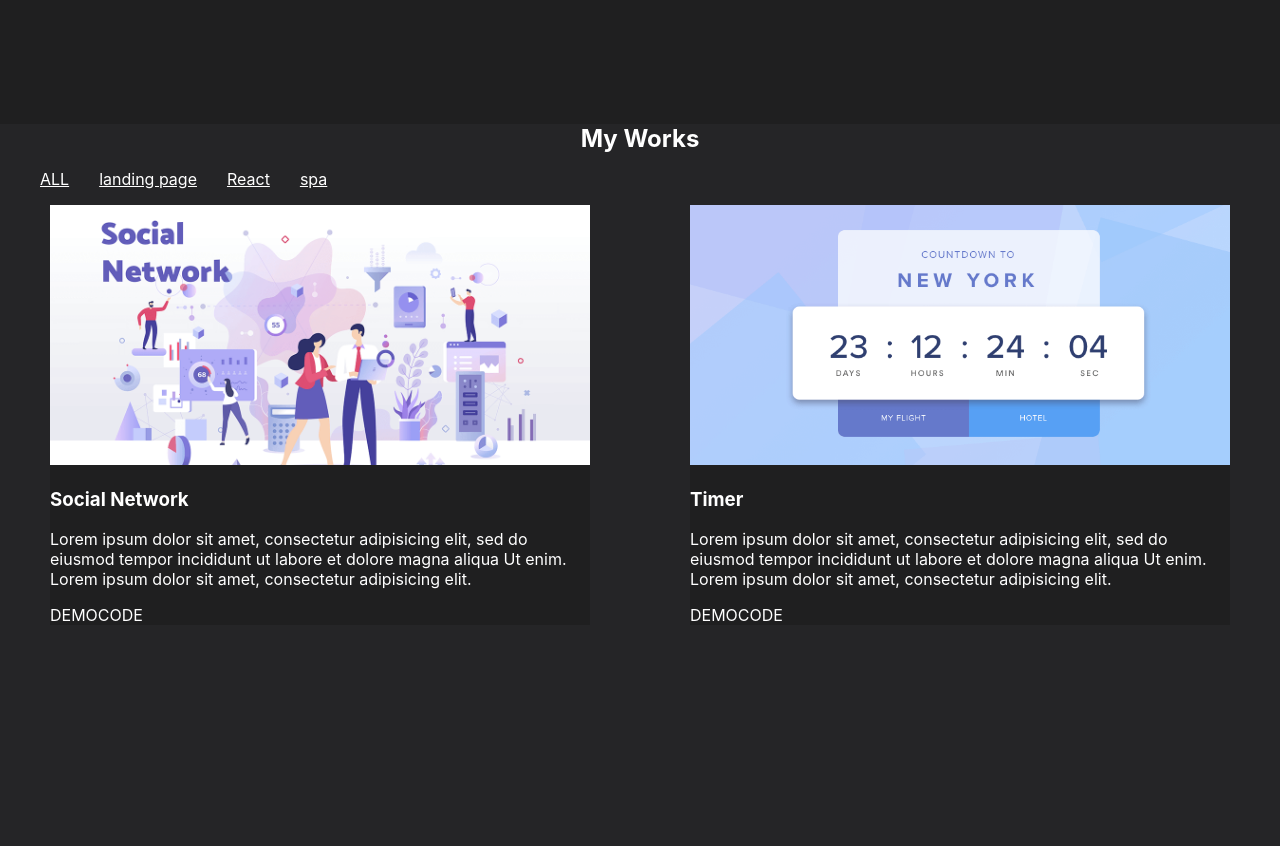
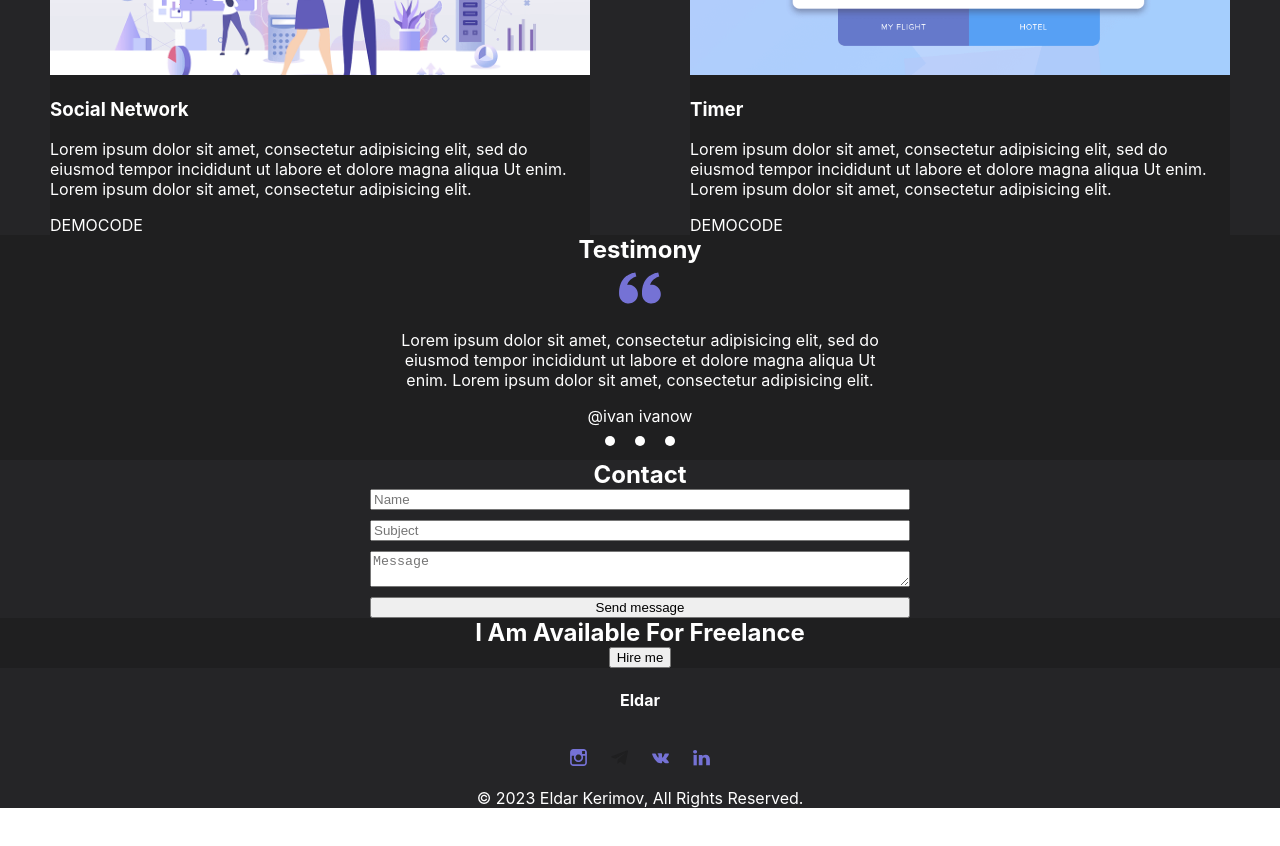
Before and after one commit to ssdsldd/portfolio, a React app: page / in a window 1280 px wide. Shown: the part 1160-2006 px from the top of the page. After the commit the page ends 1968 px from the top, so only its background shows below. Built offline with nearby package versions, Linux system fonts and the light colour scheme.

Commit message:
make all section

```diff
--- a/src/App.tsx
+++ b/src/App.tsx
@@ -4,6 +4,10 @@ import { Header } from './layouts/header/Header';
 import { Main } from './layouts/sections/main/Main';
 import { Skills } from './layouts/sections/skills/Skills';
 import { Works } from './layouts/sections/works/Works';
+import { Testimony } from './layouts/sections/testimony/Testimony';
+import { Contact } from './layouts/sections/contact/Contact';
+import { Slogan } from './layouts/sections/slogan/Slogan';
+import { Footer } from './layouts/sections/footer/Footer';
 
 
 function App() {
@@ -13,6 +17,10 @@ function App() {
             <Main/>
             <Skills/>
             <Works/>
+            <Testimony/>
+            <Contact/>
+            <Slogan/>
+            <Footer/>
         </div>
     );
 }
--- /dev/null
+++ b/src/components/Button.tsx
@@ -0,0 +1,6 @@
+import React from "react";
+import styled from "styled-components";
+
+export const Button = styled.button`
+
+`
--- /dev/null
+++ b/src/components/slider/Slider.tsx
@@ -0,0 +1,50 @@
+import React from "react";
+import styled from "styled-components";
+
+export const Slider = () => {
+    return (
+        <StyledSlider>
+            <Slide>
+                <SlideText>Lorem ipsum dolor sit amet, consectetur adipisicing elit, sed do eiusmod tempor incididunt ut labore et dolore magna aliqua Ut enim. Lorem ipsum dolor sit amet, consectetur adipisicing elit.</SlideText>
+                <SlideName>@ivan ivanow</SlideName>
+            </Slide>
+            <Pagination>
+                <span></span>
+                <span></span>
+                <span></span>
+            </Pagination>
+        </StyledSlider>
+    )
+}
+
+const StyledSlider = styled.div`
+    max-width: 500px;
+    text-align: center;
+    display: flex;
+    flex-direction: column;
+    align-items: center;
+`
+
+const Slide = styled.div`
+
+`
+
+
+const SlideName = styled.span`
+
+`
+
+const SlideText = styled.p`
+
+`
+
+const Pagination = styled.div`
+    span {
+        display: inline-block;
+        background-color: #fff;
+        width: 10px;
+        height: 10px;
+        border-radius: 50%;
+        margin: 10px;
+    }
+`
--- /dev/null
+++ b/src/layouts/sections/contact/Contact.tsx
@@ -0,0 +1,36 @@
+import React from "react";
+import styled from "styled-components";
+import { StyledTitle } from "../../../components/StyledTitle";
+import { Button } from "../../../components/Button";
+
+
+export const Contact = () => {
+    return (
+        <StyledContact>
+            <StyledTitle>Contact</StyledTitle>
+            <StyledForm>
+                <StyledField placeholder="Name"/>
+                <StyledField placeholder="Subject"/>
+                <StyledField placeholder="Message" as = {'textarea'}/>
+                <Button>Send message</Button>
+            </StyledForm>
+        </StyledContact>
+    )
+}
+
+const StyledContact = styled.section`
+    background-color: #252527;
+`
+
+const StyledForm = styled.form`
+    margin: 0 auto;
+    max-width: 540px;
+    width: 100%;
+    display: flex;
+    flex-direction: column;
+    gap: 10px;
+`
+
+const StyledField = styled.input`
+
+`
--- /dev/null
+++ b/src/layouts/sections/footer/Footer.tsx
@@ -0,0 +1,66 @@
+import React from "react";
+import styled from "styled-components";
+import { StyledFlexWrapper } from "../../../components/FlexWrapper";
+import { Icon } from "../../../components/icon/Icon";
+
+export const Footer = () => {
+    return (
+        <StyledFooter>
+            <StyledFlexWrapper direction="column" align="center">
+                <FooterName>Eldar</FooterName>
+                <SocialList>
+                    <SocialItem>
+                        <SocialLink>
+                            <Icon iconId="instagram" iconWidth="21" iconHeight="21" iconViewBox="0 0 21 21"/>
+                        </SocialLink>
+                    </SocialItem>
+
+                    <SocialItem>
+                        <SocialLink>
+                            <Icon iconId="telegram" iconWidth="21" iconHeight="21" iconViewBox="0 0 21 21"/>
+                        </SocialLink>
+                    </SocialItem>
+
+                    <SocialItem>
+                        <SocialLink>
+                            <Icon iconId="vk" iconWidth="21" iconHeight="21" iconViewBox="0 0 21 21"/>
+                        </SocialLink>
+                    </SocialItem>
+
+                    <SocialItem>
+                        <SocialLink>
+                            <Icon iconId="linkedin" iconWidth="21" iconHeight="21" iconViewBox="0 0 21 21"/>
+                        </SocialLink>
+                    </SocialItem>
+                </SocialList>
+                <SocialCopyright>© 2023 Eldar Kerimov, All Rights Reserved.</SocialCopyright>
+            </StyledFlexWrapper>
+        </StyledFooter>
+    )
+}
+
+const StyledFooter = styled.footer`
+    background-color: #252527;
+`
+
+const FooterName = styled.h4`
+
+`
+
+const SocialList = styled.ul`
+    display: flex;
+    padding: 0;
+    gap: 20px;
+`
+
+const SocialItem = styled.li`
+   list-style: none;
+`
+
+const SocialLink = styled.a`
+
+`
+
+const SocialCopyright = styled.span`
+
+`
--- a/src/layouts/sections/main/Main.tsx
+++ b/src/layouts/sections/main/Main.tsx
@@ -26,5 +26,4 @@ const Photo = styled.img`
     object-fit: cover;
     width: 350px;
     height: 430px;
-
 `
--- a/src/layouts/sections/skills/Skills.tsx
+++ b/src/layouts/sections/skills/Skills.tsx
@@ -34,5 +34,4 @@ export const Skills = () => {
 
 const StyledSkills = styled.section`
     background-color: #1f1f20;
-    min-height: 100vh;
 `
--- /dev/null
+++ b/src/layouts/sections/slogan/Slogan.tsx
@@ -0,0 +1,20 @@
+import React from "react";
+import styled from "styled-components";
+import { StyledTitle } from "../../../components/StyledTitle";
+import { Button } from "../../../components/Button";
+import { StyledFlexWrapper } from "../../../components/FlexWrapper";
+
+export const Slogan = () => {
+    return (
+        <StyledSlogan>
+            <StyledFlexWrapper direction="column" align="center">
+                <StyledTitle>I Am Available For Freelance</StyledTitle>
+                <Button>Hire me</Button>
+            </StyledFlexWrapper>
+        </StyledSlogan>
+    )
+}
+
+const StyledSlogan = styled.section`
+    background-color: #1F1F20;
+`
--- /dev/null
+++ b/src/layouts/sections/testimony/Testimony.tsx
@@ -0,0 +1,22 @@
+import React from "react";
+import styled from "styled-components";
+import { StyledTitle } from "../../../components/StyledTitle";
+import { Icon } from "../../../components/icon/Icon";
+import { StyledFlexWrapper } from "../../../components/FlexWrapper";
+import { Slider } from "../../../components/slider/Slider";
+
+export const Testimony = () => {
+    return (
+        <StyledTestimony>
+            <StyledFlexWrapper direction="column" align="center">
+                <StyledTitle>Testimony</StyledTitle>
+                <Icon iconId="quote"/>
+                <Slider/>
+            </StyledFlexWrapper>
+        </StyledTestimony>
+    )
+}
+
+const StyledTestimony = styled.section`
+    background-color: #1F1F20;
+`
--- a/src/layouts/sections/works/Works.tsx
+++ b/src/layouts/sections/works/Works.tsx
@@ -28,7 +28,6 @@ export const Works = () => {
 
 const StyledWorks = styled.section`
     background-color: #252527;
-    min-height: 100vh;
     a{
         color: #fff;
     }
```
